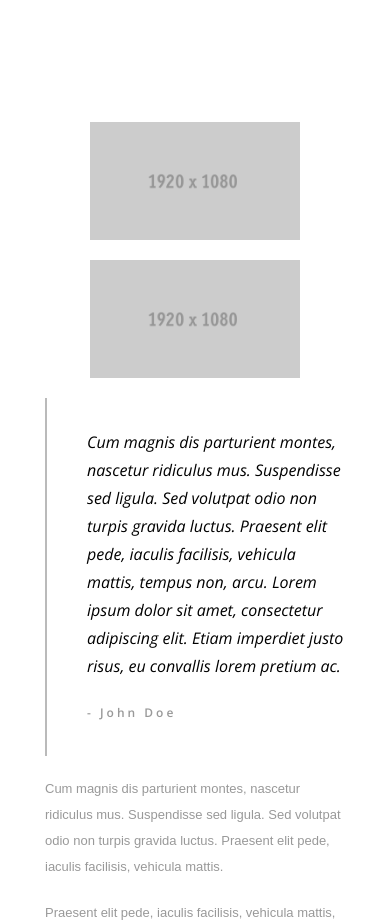
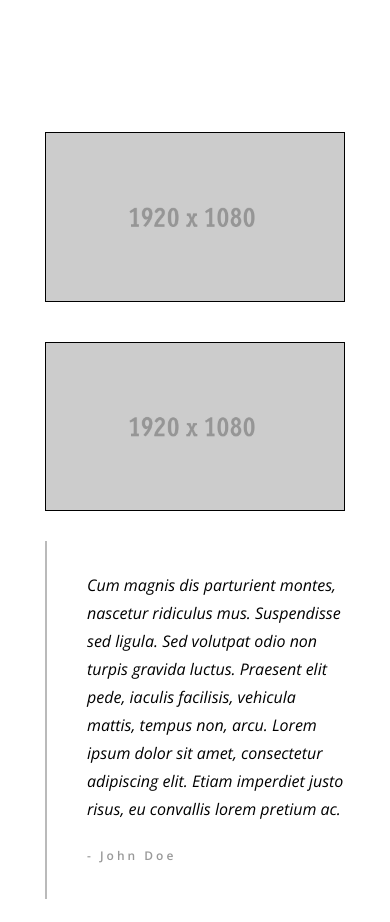
Before and after one commit to nicolethlara/portafolio, a plain HTML site: page pallas template/post.html in a window 390 px wide. Shown: the part 1620-2542 px from the top of the page. Drawn offline with nearby package versions, Linux system fonts and the light colour scheme.

Commit message:
responsive

```diff
--- a/pallas template/css/layout.css
+++ b/pallas template/css/layout.css
@@ -3225,8 +3225,9 @@ justify-content: center;
 	overflow:hidden;
 }
 .image-auto-wraper img{
-	width: 70%;
-	height:auto;
+	border: 1px solid black;
+	margin: 10px;
+	width: 100%;
 	align-content: center;
 	display:block;
 }
```
